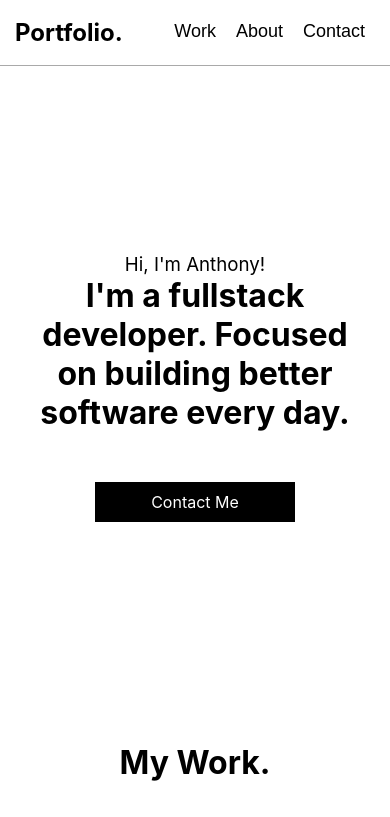
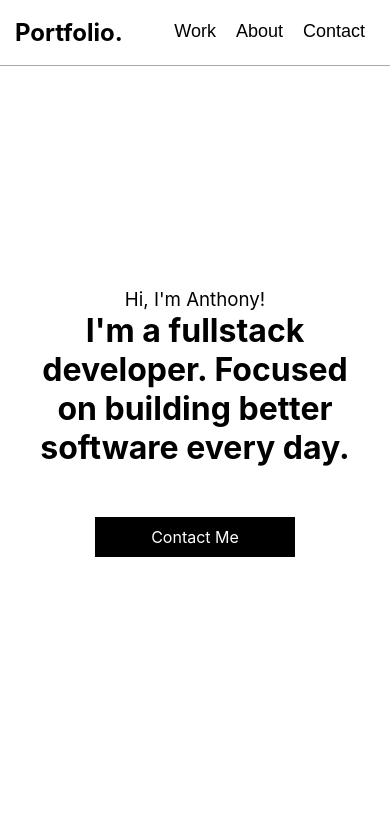
Before and after one commit to anthony-fdez/portfolio, a Next.js app: page / in a window 390 px wide. Shown: the top 817 px of the page. Built offline with nearby package versions, Linux system fonts and the light colour scheme.

Commit message:
Fixed home mobile styling.

```diff
--- a/components/home/jumbo/jumbo.module.css
+++ b/components/home/jumbo/jumbo.module.css
@@ -5,8 +5,7 @@
     justify-content: center;
     align-items: center;
     padding: 20px;
-    padding-top: 30vh;
-    padding-bottom: 20vh;
+    height: 100vh;
   }
   .container h3 {
     font-weight: normal;
```
